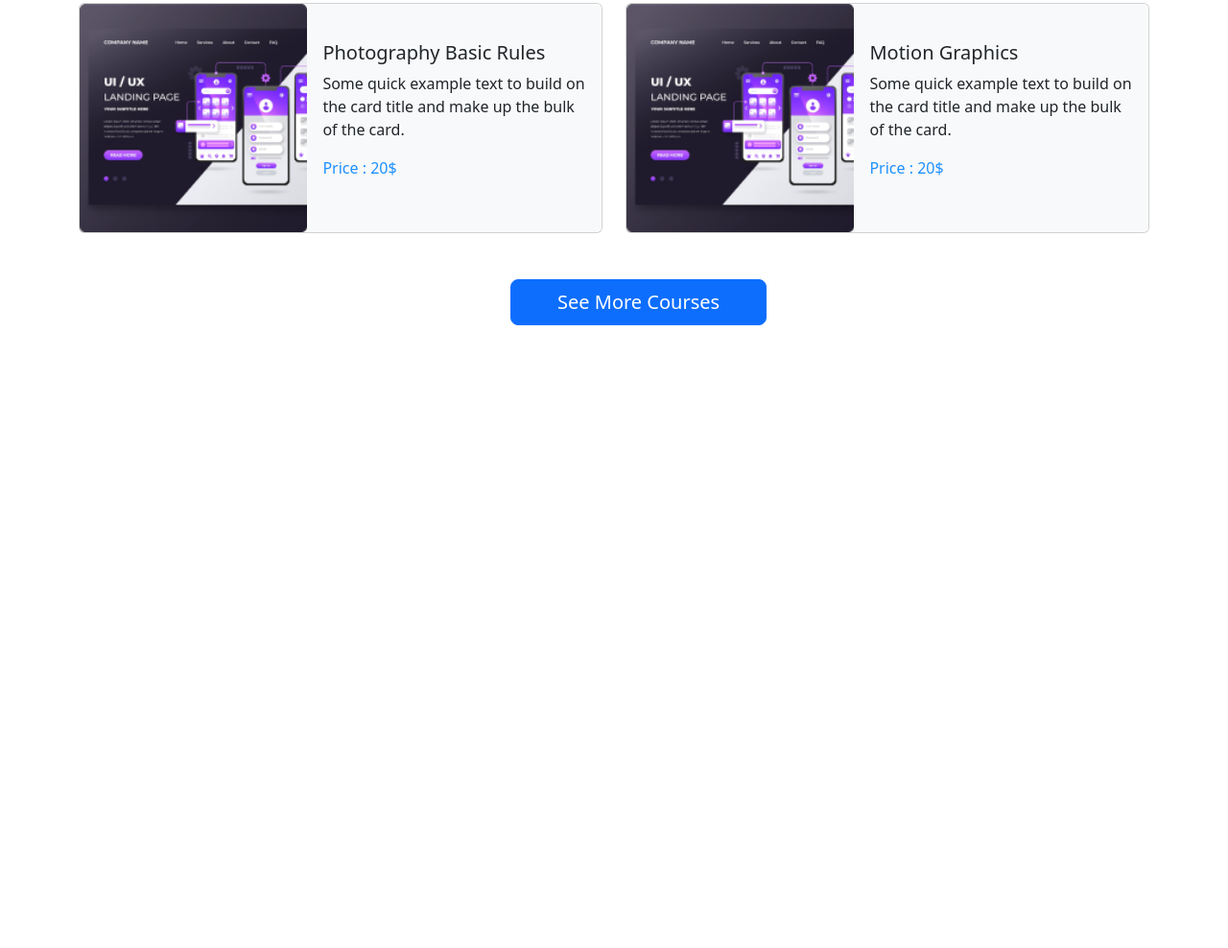
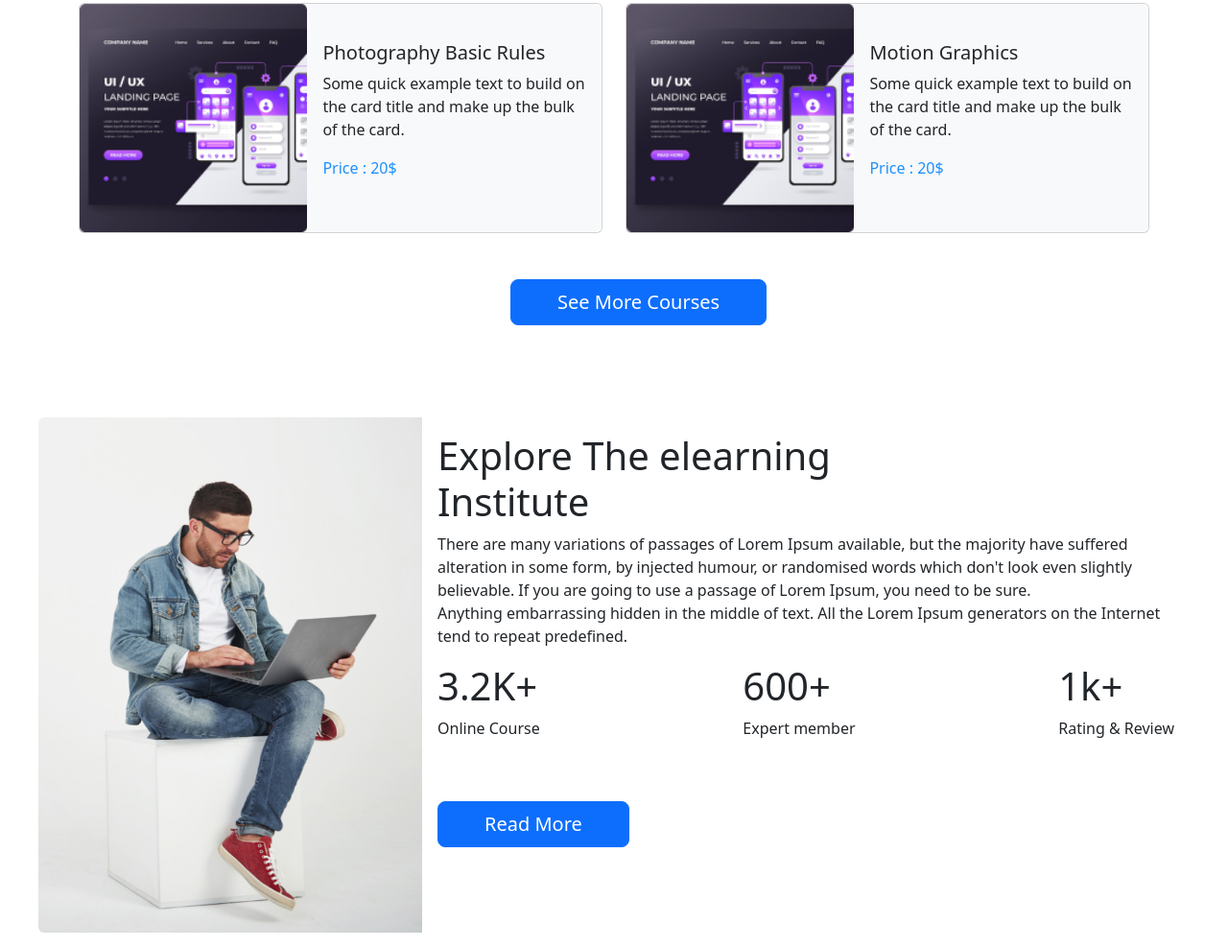
Before and after one commit to foysal85/e-school, a plain HTML site: page index.html in a window 1280 px wide. Shown: the part 1697-2685 px from the top of the page at 96% size. Before the commit the page ends 2132 px from the top, so only its background shows below. Drawn offline with nearby package versions, Linux system fonts and the light colour scheme.

Commit message:
explor section

```diff
--- a/index.html
+++ b/index.html
@@ -1,11 +1,14 @@
 <!doctype html>
 <html lang="en">
+
 <head>
   <meta charset="utf-8">
   <meta name="viewport" content="width=device-width, initial-scale=1">
   <title>E-sChool</title>
-    <link href="https://cdn.jsdelivr.net/npm/bootstrap@5.2.0/dist/css/bootstrap.min.css" rel="stylesheet" integrity="sha384-gH2yIJqKdNHPEq0n4Mqa/HGKIhSkIHeL5AyhkYV8i59U5AR6csBvApHHNl/vI1Bx" crossorigin="anonymous">
+  <link href="https://cdn.jsdelivr.net/npm/bootstrap@5.2.0/dist/css/bootstrap.min.css" rel="stylesheet"
+    integrity="sha384-gH2yIJqKdNHPEq0n4Mqa/HGKIhSkIHeL5AyhkYV8i59U5AR6csBvApHHNl/vI1Bx" crossorigin="anonymous">
 </head>
+
 <body>
   <!-- navigation bar start -->
   <header>
@@ -14,7 +17,8 @@
       <nav class="navbar navbar-expand-lg ">
         <div class="container-fluid p-3">
           <a class="navbar-brand" href="#">Home</a>
-              <button class="navbar-toggler" type="button" data-bs-toggle="collapse" data-bs-target="#navbarNavDropdown" aria-controls="navbarNavDropdown" aria-expanded="false" aria-label="Toggle navigation">
+          <button class="navbar-toggler" type="button" data-bs-toggle="collapse" data-bs-target="#navbarNavDropdown"
+            aria-controls="navbarNavDropdown" aria-expanded="false" aria-label="Toggle navigation">
             <span class="navbar-toggler-icon"></span>
           </button>
           <div class="collapse navbar-collapse" id="navbarNavDropdown">
@@ -49,9 +53,12 @@
     <section>
       <div id="carouselExampleCaptions" class="carousel slide" data-bs-ride="false">
         <div class="carousel-indicators">
-            <button type="button" data-bs-target="#carouselExampleCaptions" data-bs-slide-to="0" class="active" aria-current="true" aria-label="Slide 1"></button>
-            <button type="button" data-bs-target="#carouselExampleCaptions" data-bs-slide-to="1" aria-label="Slide 2"></button>
-            <button type="button" data-bs-target="#carouselExampleCaptions" data-bs-slide-to="2" aria-label="Slide 3"></button>
+          <button type="button" data-bs-target="#carouselExampleCaptions" data-bs-slide-to="0" class="active"
+            aria-current="true" aria-label="Slide 1"></button>
+          <button type="button" data-bs-target="#carouselExampleCaptions" data-bs-slide-to="1"
+            aria-label="Slide 2"></button>
+          <button type="button" data-bs-target="#carouselExampleCaptions" data-bs-slide-to="2"
+            aria-label="Slide 3"></button>
         </div>
         <div class="carousel-inner">
           <div class="carousel-item active mt-3">
@@ -82,11 +89,13 @@
             </div>
           </div>
         </div>
-          <button class="carousel-control-prev" type="button" data-bs-target="#carouselExampleCaptions" data-bs-slide="prev">
+        <button class="carousel-control-prev" type="button" data-bs-target="#carouselExampleCaptions"
+          data-bs-slide="prev">
           <span class="carousel-control-prev-icon" aria-hidden="true"></span>
           <span class="visually-hidden">Previous</span>
         </button>
-          <button class="carousel-control-next" type="button" data-bs-target="#carouselExampleCaptions" data-bs-slide="next">
+        <button class="carousel-control-next" type="button" data-bs-target="#carouselExampleCaptions"
+          data-bs-slide="next">
           <span class="carousel-control-next-icon" aria-hidden="true"></span>
           <span class="visually-hidden">Next</span>
         </button>
@@ -183,10 +192,53 @@
         </div>
       </div>
       </div>
-        <button type="button" class="btn btn-primary btn-lg my-5 px-5" style="margin-left: 450px;">See More Courses</button>
+      <button type="button" class="btn btn-primary btn-lg my-5 px-5" style="margin-left: 450px;">See More
+        Courses</button>
     </section>
     <!-- Courses section end -->
-    </main>
-    <script src="https://cdn.jsdelivr.net/npm/bootstrap@5.2.0/dist/js/bootstrap.bundle.min.js" integrity="sha384-A3rJD856KowSb7dwlZdYEkO39Gagi7vIsF0jrRAoQmDKKtQBHUuLZ9AsSv4jD4Xa" crossorigin="anonymous"></script>
+    <!-- Explor section start -->
+    <section class="d-flex justify-content-center ">
+      <div class="card mb-3 w-100 border-0" style="max-width: 1200px;">
+        <div class="row g-0 ">
+          <div class="d-flex">
+            <div class="col-md-4">
+              <img src="images/working.png" class="img-fluid rounded-start" alt="...">
+            </div>
+            <div class="col-md-8">
+              <div class="card-body p-3">
+                <h1 class="card-title align-items-center">Explore The elearning <br> Institute</h1>
+                <p class="card-text">There are many variations of passages of Lorem Ipsum available, but the
+                  majority have suffered alteration in some form, by injected humour, or
+                  randomised words which don't look even slightly believable. If you are going
+                  to use a passage of Lorem Ipsum, you need to be sure. <br>
+                  Anything embarrassing hidden in the middle of text. All the Lorem Ipsum
+                  generators on the Internet tend to repeat predefined.</p>
+                <div class="d-flex justify-content-between">
+                  <div>
+                    <h1>3.2K+</h1>
+                    <p>Online Course</p>
+                  </div>
+                  <div>
+                    <h1>600+</h1>
+                    <p>Expert member</p>
+                  </div>
+                  <div>
+                    <h1>1k+</h1>
+                    <p>Rating & Review</p>
+                  </div>
+                </div>
+                <button type="button" class="btn btn-primary btn-lg my-5 px-5">Read More</button>
+              </div>
+            </div>
+          </div>
+        </div>
+      </div>
+    </section>
+    <!-- Explor section End -->
+
+  <script src="https://cdn.jsdelivr.net/npm/bootstrap@5.2.0/dist/js/bootstrap.bundle.min.js"
+    integrity="sha384-A3rJD856KowSb7dwlZdYEkO39Gagi7vIsF0jrRAoQmDKKtQBHUuLZ9AsSv4jD4Xa"
+    crossorigin="anonymous"></script>
 </body>
+
 </html>
```
Lines whose indentation alone changed are shown as unchanged.
